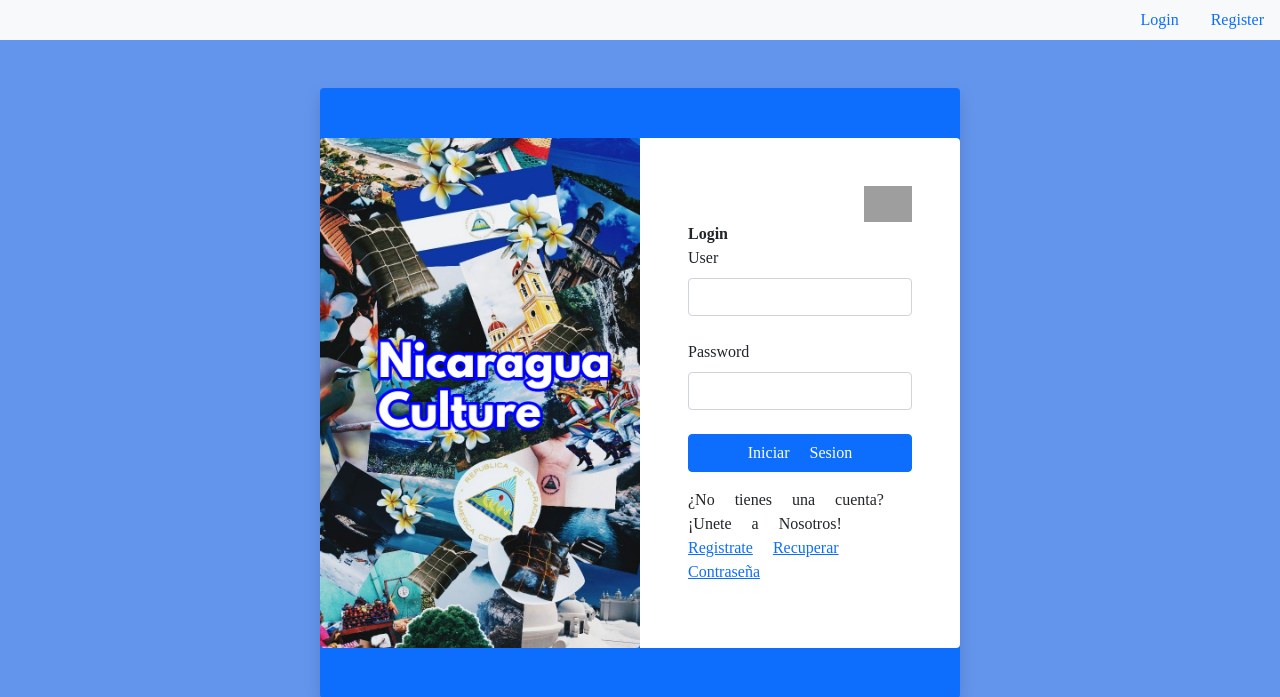
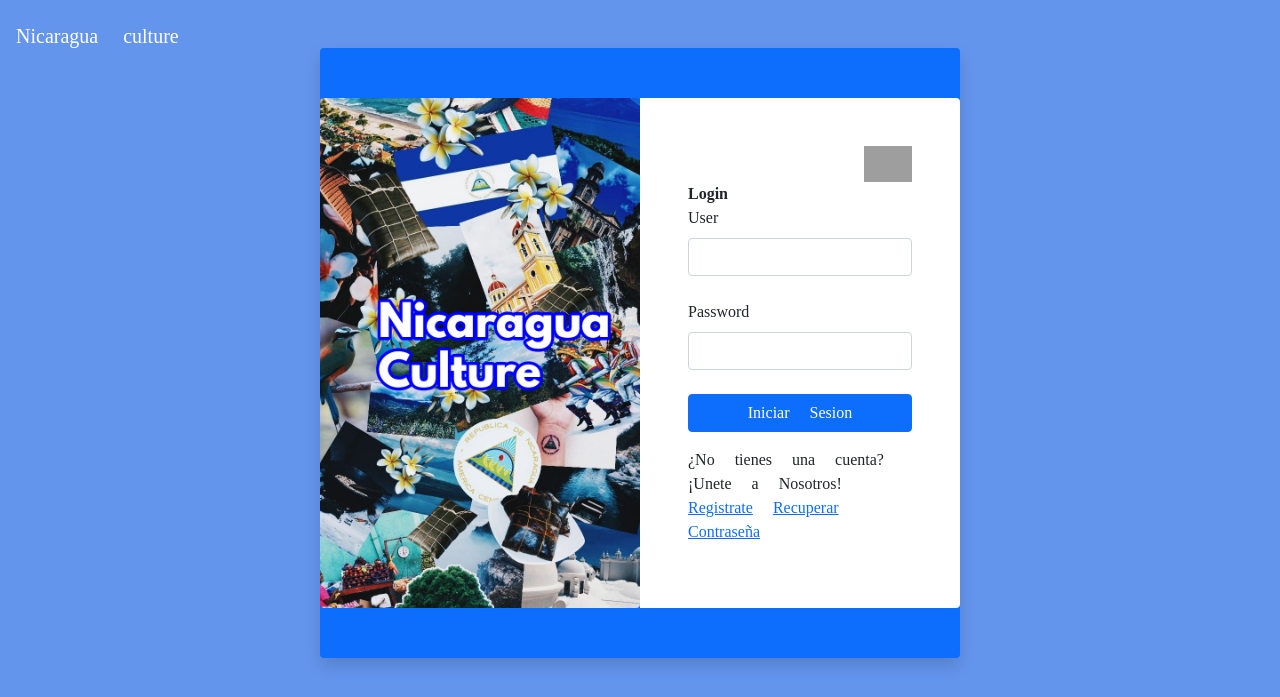
Before and after one commit to JosefinaLopez/Nicaragua-Culture-, a Flask app: page / in a window 1280 px wide. Shown: the top 697 px of the page. Run offline with Flask 2, Linux system fonts and the light colour scheme; some libraries are stand-ins or nearby versions; grey boxes are pictures that could not be loaded.

Commit message:
correccion final layout

```diff
--- a/templates/layout.html
+++ b/templates/layout.html
@@ -13,41 +13,56 @@
   <link href="https://cdn.jsdelivr.net/npm/bootstrap@5.1.3/dist/css/bootstrap.min.css" rel="stylesheet" integrity="sha384-1BmE4kWBq78iYhFldvKuhfTAU6auU8tT94WrHftjDbrCEXSU1oBoqyl2QvZ6jIW3" crossorigin="anonymous">
 </head>
 <body>
-  <ul class="nav justify-content-end  navbar-light bg-light">
+  <nav class="navbar fixed-top navbar-expand-lg navbar-dark p-md-3">
+    <div class="collapse navbar-collapse" id="navbarNav">
+      <a class="navbar-brand" href="#">Nicaragua culture</a>
+          <div class="mx-auto"></div>
+          <ul class="nav justify-content-end  navbar-light bg">
+
     {% if session.user_id %}
-
     <li class="nav-item">
-        <a class="nav-link active" href="/">{{ username }}</a>
+      <a class="nav-link text-white" href="/">{{ username }}</a>
     </li>
   <li class="nav-item">
-        <a class="nav-link active" href="/">Inicio</a>
+    <a class="nav-link text-white" href="/">Home</a>
   </li>
   <li class="nav-item">
-        <a class="nav-link active" href="/salir">Cerrar sesion</a>
-      </li>
-      {% elif session.isadmin %}
-      <li class="nav-item">
-        <a class="nav-link active" href="/">{{ username }}</a>
+    <a class="nav-link text-white" href="/galery">Galery</a>
   </li>
   <li class="nav-item">
-        <a class="nav-link active" href="/">Inicio</a>
+    <a class="nav-link text-white" href="/salir">Sign off</a>
+  </li>
+
+  {% elif session.isadmin %}
+      <a class="nav-link text-white" href="/">{{ username }}</a>
     </li>
   <li class="nav-item">
-        <a class="nav-link active" href="/agregar">Nueva Publicacion</a>
+      <a class="nav-link text-white" href="/">Home</a>
     </li>
     <li class="nav-item">
-        <a class="nav-link active" href="/salir">Cerrar sesion</a>
-      </li>
-
-      {% else %}
-      <li class="nav-item">
-        <a class="nav-link" href="/login">Login</a>
+      <a class="nav-link text-white" href="/galery">Galery</a>
     </li>
     <li class="nav-item">
-        <a class="nav-link" href="/register">Register</a>
+      <a class="nav-link text-white" href="/agregar">New post</a>
+    </li>
+    <li class="nav-item">
+      <a class="nav-link text-white" href="/salir">Sign off</a>
     </li>
       {% endif %}
 </ul>
+  </nav>
+
+<script type="text/javascript">
+  var nav = document.querySelector('nav');
+
+  window.addEventListener('scroll', function () {
+    if (window.pageYOffset > 100) {
+      nav.classList.add('bg-dark', 'shadow');
+    } else {
+      nav.classList.remove('bg-dark', 'shadow');
+    }
+  });
+</script>
 
 {% block main %}
 {% endblock %}
```
Also changed, not shown: templates/galeria.html (deleted, +0 -44 lines). Lines whose indentation alone changed are shown as unchanged.
